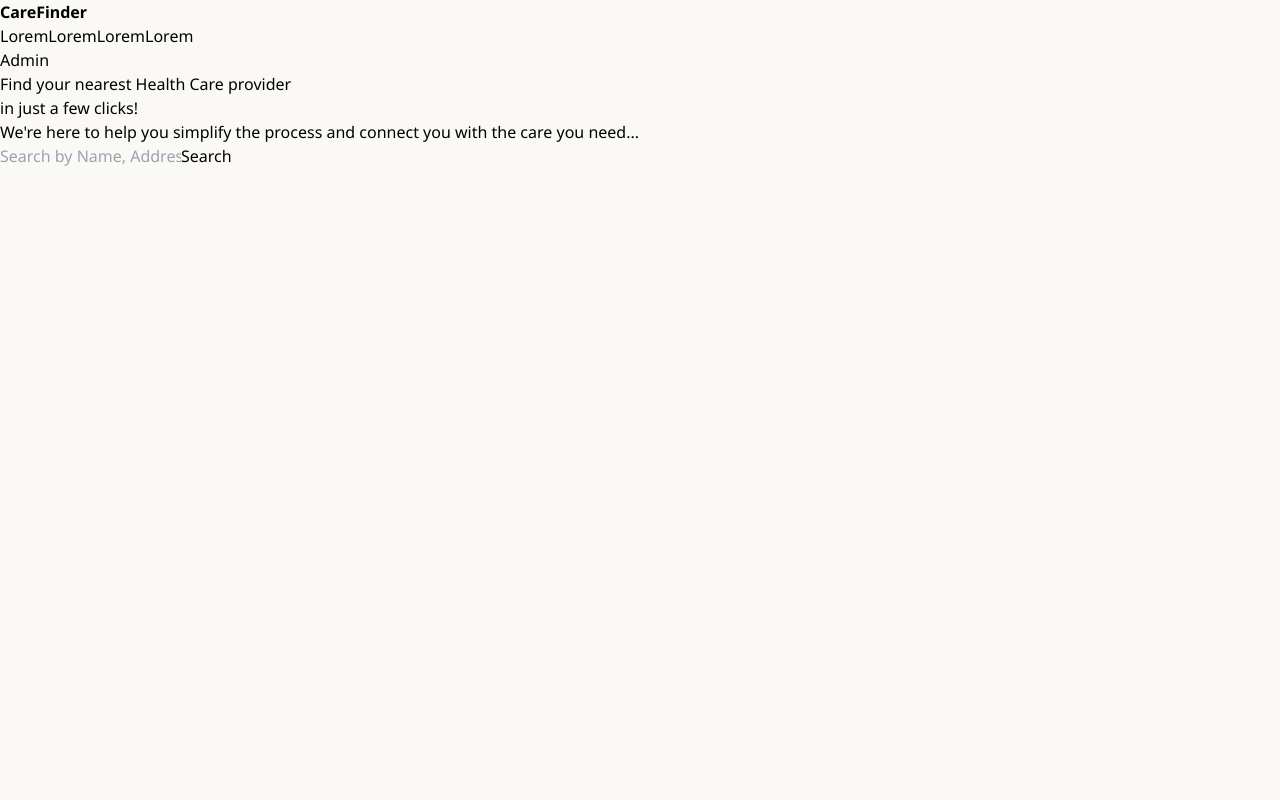
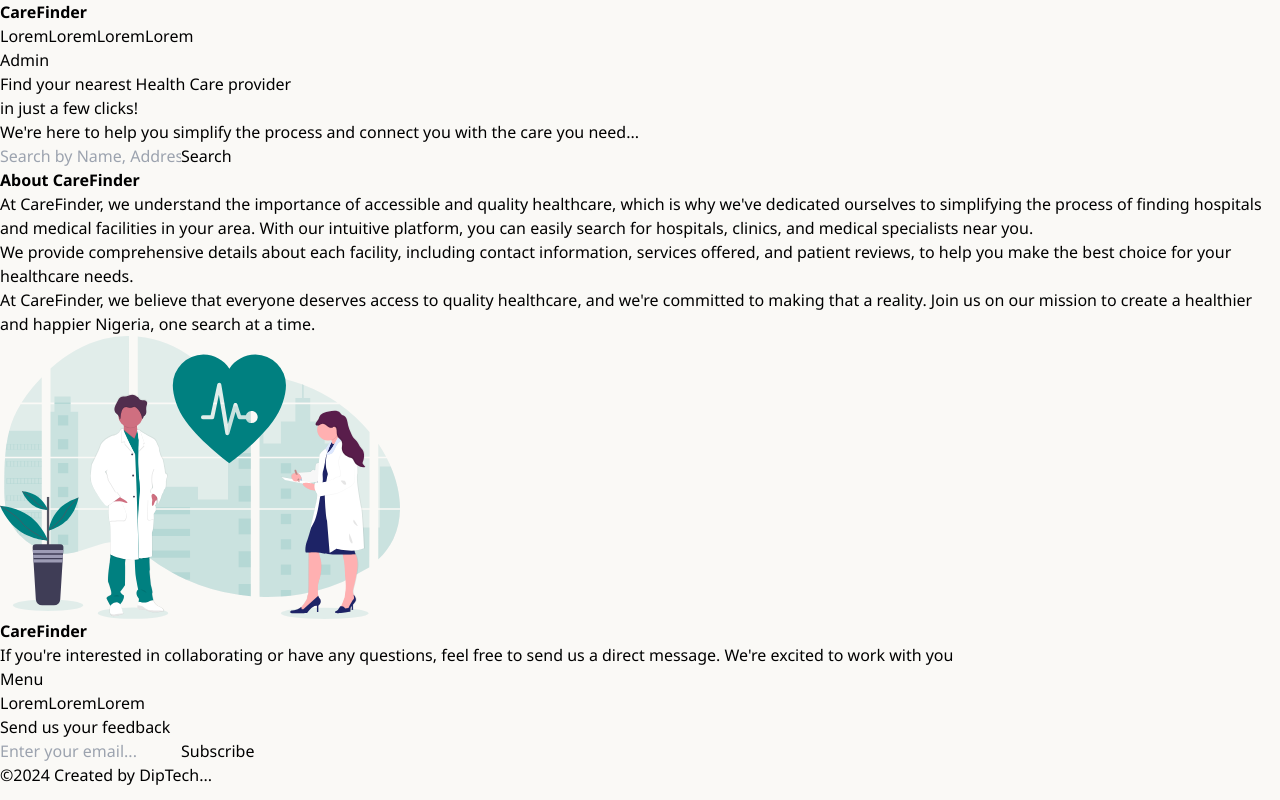
Before and after one commit to Diptech-hub/careFinder, a React (Vite) app: page / in a window 1280 px wide. Built offline with nearby package versions, Linux system fonts and the light colour scheme.

Commit message:
Footer and About

```diff
--- a/src/App.tsx
+++ b/src/App.tsx
@@ -1,14 +1,16 @@
 // import { useState } from "react";
 // import "./styles/App.css";
 import Header from './components/header'
-import Footer from './components/footer';
+import Footer from './components/footer'
+import About from './components/about'
 
 function App() {
 
   return (
     <>
       <Header />
-      {/* <Footer /> */}
+      <About />
+      <Footer />
     </>
   );
 }
--- /dev/null
+++ b/src/components/about.tsx
@@ -0,0 +1,36 @@
+import med1 from "../assets/med1.svg";
+
+function About() {
+  return (
+    <div className="flex flex-row my-20 p-6 mx-10">
+      <div className="w-1/2">
+        <strong className="text-2xl text-teal-500">About CareFinder</strong>
+        <p className="flex justify-left text-sm mt-6 font-normal leading-6">
+          At CareFinder, we understand the importance of accessible and quality
+          healthcare, which is why we've dedicated ourselves to simplifying the
+          process of finding hospitals and medical facilities in your area. With
+          our intuitive platform, you can easily search for hospitals, clinics,
+          and medical specialists near you. <br />
+          We provide comprehensive details about each facility, including
+          contact information, services offered, and patient reviews, to help
+          you make the best choice for your healthcare needs. <br />
+          At CareFinder, we believe that everyone deserves access to quality
+          healthcare, and we're committed to making that a reality. Join us on
+          our mission to create a healthier and happier Nigeria, one search at a
+          time.
+        </p>
+      </div>
+      <div>
+        <img
+          src={med1}
+          height={400}
+          width={400}
+          alt="Medicine"
+          className="ml-40"
+        />
+      </div>
+    </div>
+  );
+}
+
+export default About;
--- a/src/components/footer.tsx
+++ b/src/components/footer.tsx
@@ -1,23 +1,40 @@
 function Footer() {
-    return(
-        <div className="bg-teal-500 bg-inheirt p-6">
+  return (
+    <div className="bg-teal-700 bg-inheirt p-6 text-white">
       <div className="flex flex-row justify-between mx-10 my-10 bg-inherit">
         <div className="bg-inherit w-96">
-                <strong className="bg-inherit">CareFinder</strong>
-                <p className="bg-inherit">If you're interested in collaborating or have any questions, feel free to send us a direct message. We're excited to work with you</p>
-                {/* ©{new Date().getFullYear()} Created by{" DipTech"} */}
+          <strong className="bg-inherit font-bold text-2xl">CareFinder</strong>
+          <p className="bg-inherit mt-2">
+            If you're interested in collaborating or have any questions, feel
+            free to send us a direct message. We're excited to work with you
+          </p>
         </div>
         <div className="bg-inherit flex flex-col">
-                <p className="bg-inherit">Menu</p>
-                <a href="" className="bg-inherit">Lorem</a>
-                <a href="" className="bg-inherit">Lorem</a>
-                <a href="" className="bg-inherit">Lorem</a>
+          <p className="bg-inherit font-bold my-2">Menu</p>
+          <a href="" className="bg-inherit">
+            Lorem
+          </a>
+          <a href="" className="bg-inherit">
+            Lorem
+          </a>
+          <a href="" className="bg-inherit">
+            Lorem
+          </a>
         </div>
         <div className="bg-inherit">
-                <p className="bg-inherit">Send us your feedback</p>
-                <input type="email" placeholder="Enter Your Email"/><br />
-                <button>Subscribe</button>
+          <p className="bg-inherit font-bold my-2">Send us your feedback</p>
+          <input
+            type="email"
+            className="block w-full px-4 py-2 rounded-md border border-teal-700 focus:outline-none focus:ring focus:border-teal-800 text-black"
+            placeholder="Enter your email..."
+          />
+          <button className="bg-teal-800 hover:bg-red-800 text-white py-2 my-2 px-4 rounded focus:outline-none focus:shadow-outline">
+            Subscribe
+          </button>
         </div>
+      </div>
+      <div className="text-center bg-inherit text-sm">
+        ©{new Date().getFullYear()} Created by{" DipTech..."}
       </div>
     </div>
   );
--- a/src/components/header.tsx
+++ b/src/components/header.tsx
@@ -3,7 +3,7 @@ import DropdownMenu from "./dropDown";
 function Header() {
   return (
     <div>
-      <div className="flex flex-row justify-between mx-10 mt-5">
+      <div className="flex flex-row justify-between p-6 mx-10 ">
         <strong className="text-2xl text-teal-500">CareFinder</strong>
         <div className="flex flex-row  gap-10 items-center">
           <a href="" className="hover:text-teal-500">
@@ -26,14 +26,20 @@ function Header() {
           Find your nearest Health Care provider <br /> in just a few{" "}
           <span className="text-teal-500">clicks!</span>
         </h1>
-        <p className="flex justify-center text-sm mt-4 font-light">
+        <p className="flex justify-center text-sm mt-4 font-normal">
           We're here to help you simplify the process and connect you with the
           care you need...
         </p>
       </div>
       <div className="flex justify-center mt-10">
-        <input  type="text" placeholder="Search by Name, Address or Specialty..." className="w-96 px-4 py-2 rounded-md border border-teal-300 focus:outline-none focus:ring focus:border-teal-500 "/>
-        <button className="py-2 px-4 rounded mx-4 bg-teal-500 text-white hover:bg-teal-700">Search</button>
+        <input
+          type="text"
+          placeholder="Search by Name, Address or Specialty..."
+          className="w-96 px-4 py-2 rounded-md border border-teal-300 focus:outline-none focus:ring focus:border-teal-500 "
+        />
+        <button className="py-2 px-4 rounded mx-4 bg-teal-500 text-white hover:bg-teal-700">
+          Search
+        </button>
       </div>
     </div>
   );
```
Also changed, not shown: src/components/dropDown.tsx (+12 -4 lines), src/assets/med1.svg (added). Lines whose indentation alone changed are shown as unchanged.
